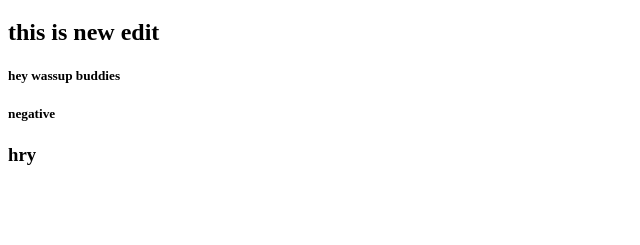
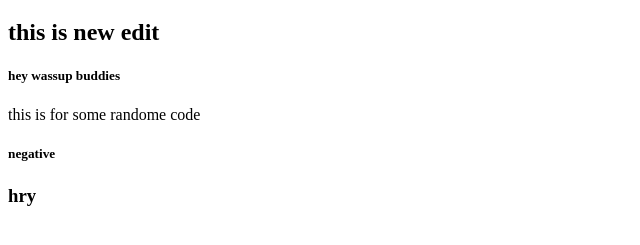
Before and after one commit to riswanrishaldar/datewithgit-sample1, a plain HTML site: page index.html in a window 1280 px wide. Shown: the part 61-306 px from the top of the page, without its empty margins (0-640 px from the left). Drawn offline with Linux system fonts and the light colour scheme.

Commit message:
index fi9le edited again

```diff
--- a/index.html
+++ b/index.html
@@ -15,6 +15,8 @@
 
     <h5>hey wassup buddies</h5>
 
+    this is for some randome code
+
 
     <h5>negative</h5>
 
```
